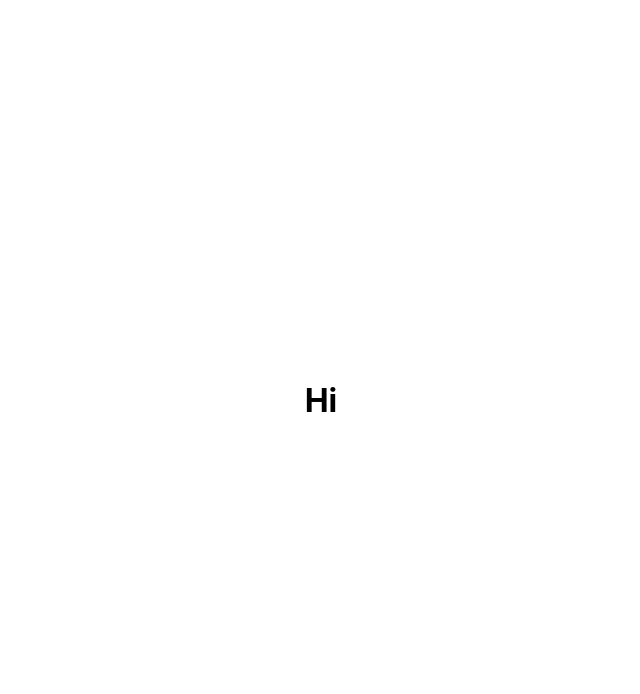
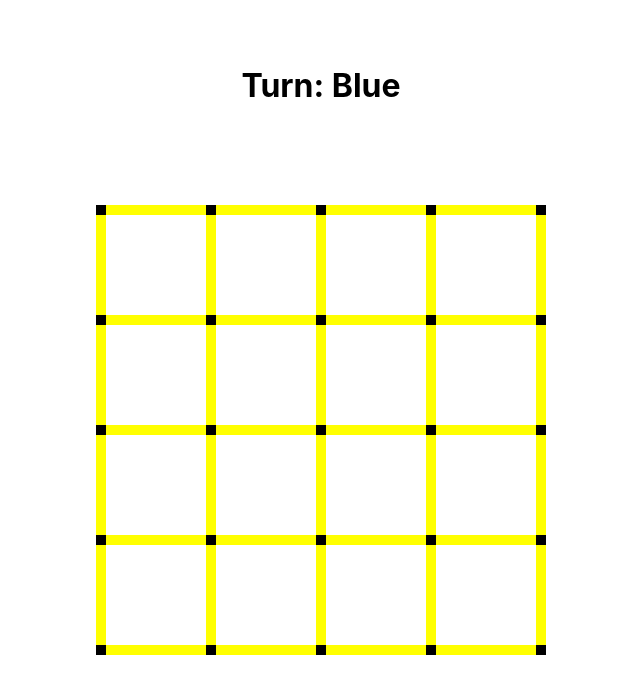
Before and after one commit to mdegroot09/dots, a React (Create React App) app: page / in a window 1280 px wide. Shown: the top 694 px of the page, without its empty margins (319-959 px from the left). Built offline with nearby package versions, Linux system fonts and the light colour scheme.

Commit message:
Added a header

```diff
--- a/src/Components/Home/Home.css
+++ b/src/Components/Home/Home.css
@@ -2,6 +2,41 @@
     display: flex;
     justify-content: center;
     align-items: center;
+    flex-direction: column;
     height: inherit;
     width: inherit;
 }
+
+.header {
+    margin-bottom: 100px;
+}
+
+.board {
+    margin-bottom: 100px;
+}
+
+.row {
+    display: flex;
+    justify-content: space-between;
+    align-items: center;
+}
+
+.dot {
+    height: 10px;
+    width: 10px;
+    background: black;
+}
+
+.line {
+    background-color: yellow;
+}
+
+.horizontalLine{
+    height: 10px;
+    width: 100px;
+}
+
+.verticalLine{
+    height: 100px;
+    width: 10px;
+}
--- a/src/Components/Home/Home.js
+++ b/src/Components/Home/Home.js
@@ -1,12 +1,107 @@
-import React, {Component} from 'react';
+import React, { Component } from 'react'
 
-export default class Home extends Component {
+class Home extends Component {
+    constructor(props) {
+        super(props);
+        this.state = {
+            turnBlue: true
+         }
+    }
 
-    render(){
-        return(
+    render() {
+        let turn = this.state.turnBlue ? 'Blue' : 'Red'
+
+        return (
             <div className="home">
-                <h1>Hi</h1>
+                <h1 className="header">Turn: {turn}</h1>
+                <div className="board">
+                    <div className="row">
+                        <div className="dot"></div>
+                        <div className="line horizontalLine"></div>
+                        <div className="dot"></div>
+                        <div className="line horizontalLine"></div>
+                        <div className="dot"></div>
+                        <div className="line horizontalLine"></div>
+                        <div className="dot"></div>
+                        <div className="line horizontalLine"></div>
+                        <div className="dot"></div>
+                    </div>
+                    <div className="row">
+                        <div className="line verticalLine"></div>
+                        <div className="line verticalLine"></div>
+                        <div className="line verticalLine"></div>
+                        <div className="line verticalLine"></div>
+                        <div className="line verticalLine"></div>
+                    </div>
+                    <div className="row">
+                        <div className="dot"></div>
+                        <div className="line horizontalLine"></div>
+                        <div className="dot"></div>
+                        <div className="line horizontalLine"></div>
+                        <div className="dot"></div>
+                        <div className="line horizontalLine"></div>
+                        <div className="dot"></div>
+                        <div className="line horizontalLine"></div>
+                        <div className="dot"></div>
+                    </div>
+                    <div className="row">
+                        <div className="line verticalLine"></div>
+                        <div className="line verticalLine"></div>
+                        <div className="line verticalLine"></div>
+                        <div className="line verticalLine"></div>
+                        <div className="line verticalLine"></div>
+                    </div>
+                    <div className="row">
+                        <div className="dot"></div>
+                        <div className="line horizontalLine"></div>
+                        <div className="dot"></div>
+                        <div className="line horizontalLine"></div>
+                        <div className="dot"></div>
+                        <div className="line horizontalLine"></div>
+                        <div className="dot"></div>
+                        <div className="line horizontalLine"></div>
+                        <div className="dot"></div>
+                    </div>
+                    <div className="row">
+                        <div className="line verticalLine"></div>
+                        <div className="line verticalLine"></div>
+                        <div className="line verticalLine"></div>
+                        <div className="line verticalLine"></div>
+                        <div className="line verticalLine"></div>
+                    </div>
+                    <div className="row">
+                        <div className="dot"></div>
+                        <div className="line horizontalLine"></div>
+                        <div className="dot"></div>
+                        <div className="line horizontalLine"></div>
+                        <div className="dot"></div>
+                        <div className="line horizontalLine"></div>
+                        <div className="dot"></div>
+                        <div className="line horizontalLine"></div>
+                        <div className="dot"></div>
+                    </div>
+                    <div className="row">
+                        <div className="line verticalLine"></div>
+                        <div className="line verticalLine"></div>
+                        <div className="line verticalLine"></div>
+                        <div className="line verticalLine"></div>
+                        <div className="line verticalLine"></div>
+                    </div>
+                    <div className="row">
+                        <div className="dot"></div>
+                        <div className="line horizontalLine"></div>
+                        <div className="dot"></div>
+                        <div className="line horizontalLine"></div>
+                        <div className="dot"></div>
+                        <div className="line horizontalLine"></div>
+                        <div className="dot"></div>
+                        <div className="line horizontalLine"></div>
+                        <div className="dot"></div>
+                    </div>
+                </div>
             </div>
-        )
+        );
     }
 }
+
+export default Home;
```
